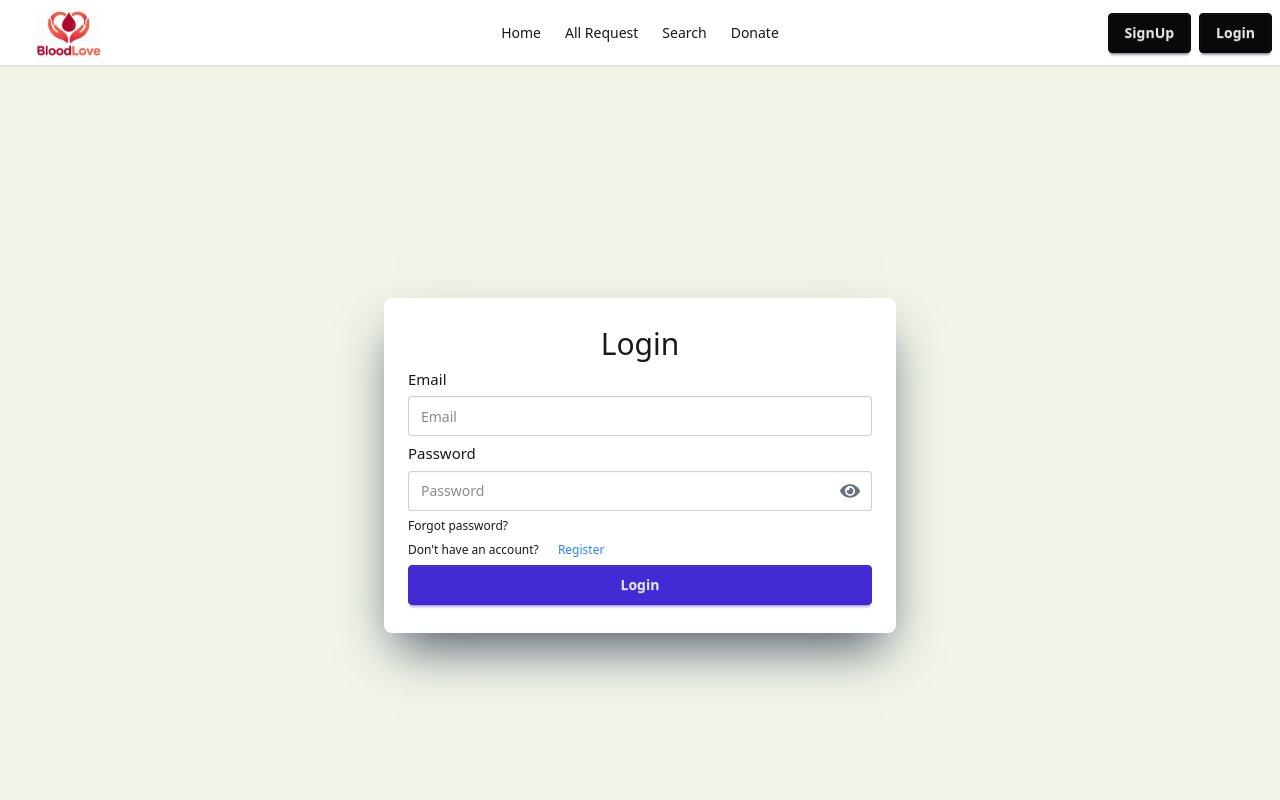
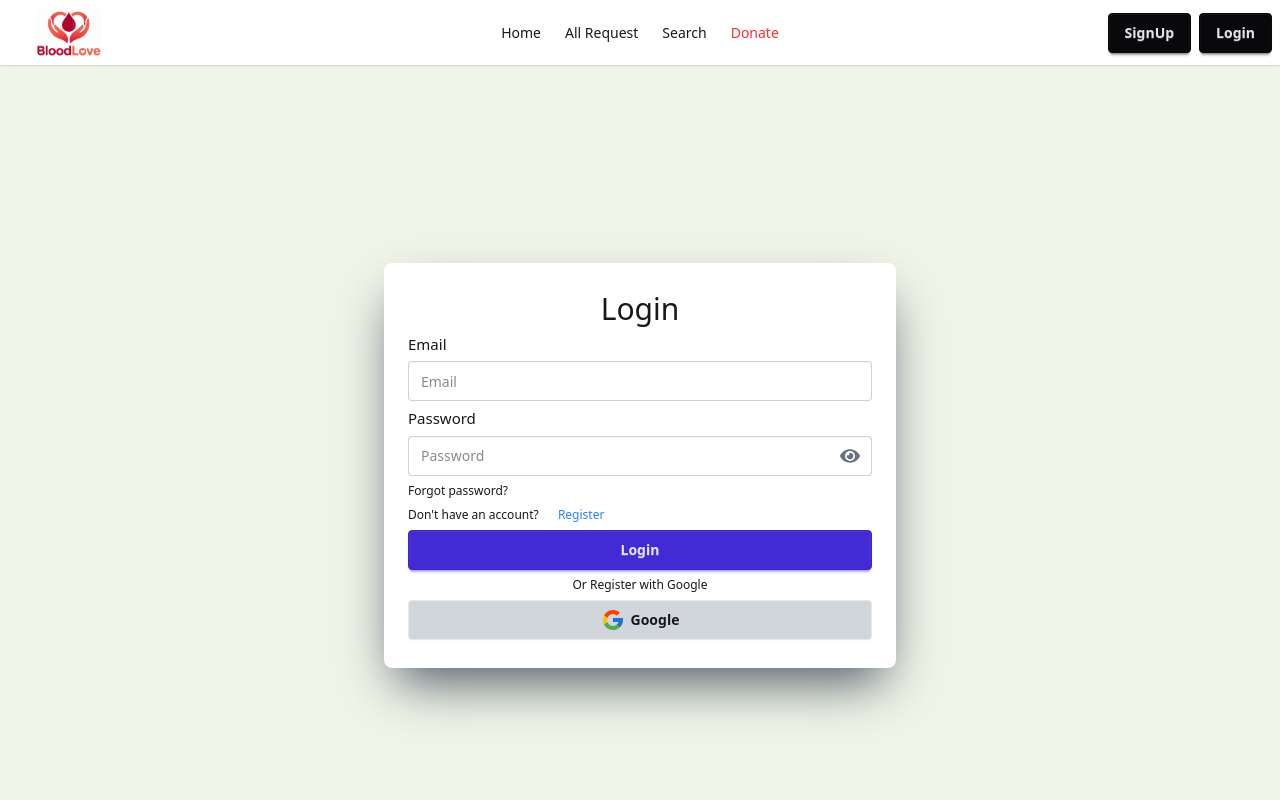
Before and after one commit to SubrotoChandaShuvo/BloodLove, a React (Vite) app: page /login in a window 1280 px wide. Shown: the top 800 px of the page. Built offline with nearby package versions, Linux system fonts and the light colour scheme; no server answers.

Commit message:
refactor: update titles, enhance logout functionality, and integrate Google signup

```diff
--- a/index.html
+++ b/index.html
@@ -4,7 +4,7 @@
     <meta charset="UTF-8" />
     <link rel="icon" type="image/svg+xml" href="/src/assets/Logo.png" />
     <meta name="viewport" content="width=device-width, initial-scale=1.0" />
-    <title>bloodlove</title>
+    <title>BloodLove</title>
   </head>
   <body class="bg-[#f1f5e8]">
     <div id="root"></div>
--- a/src/Components/Navbar.jsx
+++ b/src/Components/Navbar.jsx
@@ -1,5 +1,5 @@
 import React, { useContext } from "react";
-import { Link, NavLink } from "react-router";
+import { Link, NavLink, useNavigate } from "react-router";
 import { AuthContext } from "../Provider/AuthProvider";
 import { signOut } from "firebase/auth";
 import auth from "../firebase/firebase.config";
@@ -8,22 +8,23 @@ import Swal from "sweetalert2";
 
 const Navbar = () => {
   const { user } = useContext(AuthContext);
+  const navigate = useNavigate();
 
   const logout = () => {
     signOut(auth)
       .then(() => {
         Swal.fire({
-        icon: 'success',
-        title: 'Logged out!',
-        text: 'You have been successfully logged out.',
-        confirmButtonColor: '#3085d6',
-        confirmButtonText: 'OK'
+          icon: "success",
+          title: "Logged out!",
+          text: "You have been successfully logged out.",
+          confirmButtonColor: "#3085d6",
+          confirmButtonText: "OK",
         });
       })
       .catch((error) => {
         Swal.fire({
-        icon: 'error',
-        title: 'Oops...',
+          icon: "error",
+          title: "Oops...",
           text: `Something went wrong: ${error.message}`,
         });
       });
@@ -32,7 +33,6 @@ const logout = () => {
   return (
     <div>
       <div className="navbar bg-base-100 shadow-sm">
-
         {/* LEFT */}
         <div className="navbar-start">
           <div className="dropdown">
@@ -43,22 +43,34 @@ const logout = () => {
             {/* MOBILE MENU */}
             <ul className="menu menu-sm dropdown-content bg-base-100 rounded-box z-1 mt-3 w-52 p-2 shadow">
               <li>
-                <NavLink to="/" className={({ isActive }) => isActive ? "text-red-500" : ""}>
+                <NavLink
+                  to="/"
+                  className={({ isActive }) => (isActive ? "text-red-500" : "")}
+                >
                   Home
                 </NavLink>
               </li>
               <li>
-                <NavLink to="/all-request" className={({ isActive }) => isActive ? "text-red-500" : ""}>
+                <NavLink
+                  to="/all-request"
+                  className={({ isActive }) => (isActive ? "text-red-500" : "")}
+                >
                   All Request
                 </NavLink>
               </li>
               <li>
-                <NavLink to="/search" className={({ isActive }) => isActive ? "text-red-500" : ""}>
+                <NavLink
+                  to="/search"
+                  className={({ isActive }) => (isActive ? "text-red-500" : "")}
+                >
                   Search
                 </NavLink>
               </li>
               <li>
-                <NavLink to="/donate" className={({ isActive }) => isActive ? "text-red-500" : ""}>
+                <NavLink
+                  to="/donate"
+                  className={({ isActive }) => (isActive ? "text-red-500" : "")}
+                >
                   Donate
                 </NavLink>
               </li>
@@ -74,22 +86,34 @@ const logout = () => {
         <div className="navbar-center hidden lg:flex">
           <ul className="menu menu-horizontal px-1">
             <li>
-              <NavLink to="/" className={({ isActive }) => isActive ? "text-red-500" : ""}>
+              <NavLink
+                to="/"
+                className={({ isActive }) => (isActive ? "text-red-500" : "")}
+              >
                 Home
               </NavLink>
             </li>
             <li>
-              <NavLink to="/all-request" className={({ isActive }) => isActive ? "text-red-500" : ""}>
+              <NavLink
+                to="/all-request"
+                className={({ isActive }) => (isActive ? "text-red-500" : "")}
+              >
                 All Request
               </NavLink>
             </li>
             <li>
-              <NavLink to="/search" className={({ isActive }) => isActive ? "text-red-500" : ""}>
+              <NavLink
+                to="/search"
+                className={({ isActive }) => (isActive ? "text-red-500" : "")}
+              >
                 Search
               </NavLink>
             </li>
             <li>
-              <NavLink to="/donate" className={({ isActive }) => isActive ? "text-red-500" : ""}>
+              <NavLink
+                to={user ? "/donate" : "/login"}
+                className={({ isActive }) => (isActive ? "text-red-500" : "")}
+              >
                 Donate
               </NavLink>
             </li>
@@ -118,7 +142,6 @@ const logout = () => {
             </Link>
           )}
         </div>
-
       </div>
     </div>
   );
--- a/src/Pages/Details/Details.jsx
+++ b/src/Pages/Details/Details.jsx
@@ -9,6 +9,7 @@ const Details = () => {
   const axiosInstance = useAxios();
   const { user } = useContext(AuthContext);
   const [request, setRequest] = useState({});
+
 
   //   console.log(request);
 
--- a/src/Pages/Login.jsx
+++ b/src/Pages/Login.jsx
@@ -6,9 +6,10 @@ import { AuthContext } from "../Provider/AuthProvider";
 import { FcGoogle } from "react-icons/fc";
 import { FaEye, FaEyeSlash } from "react-icons/fa";
 import Swal from "sweetalert2";
+import axios from "axios";
 
 const Login = () => {
-  const { user, setUser, setLoading } = useContext(AuthContext);
+  const { user, setUser, setLoading, handleGoogleSignin, setIsFatching } = useContext(AuthContext);
   const location = useLocation();
   const navigate = useNavigate();
 
@@ -47,6 +48,51 @@ const Login = () => {
   const handleForget = () => {
     navigate(`/forget/${email}`);
   };
+
+
+  const googleSignup = () => {
+      handleGoogleSignin()
+        .then((result) => {
+          const user = result.user;
+          setUser(user);
+
+          // Prepare info for MongoDB
+          const formData = {
+            email: user.email,
+            name: user.displayName,
+            mainPhotoUrl: user.photoURL,
+            blood: "Unknown",
+            district: "Unknown",
+            upazila: "Unknown",
+          };
+
+          // Store user in our DB so they get 'active' status
+          axios.post("https://bloodlove.vercel.app/users", formData)
+            .then(() => {
+              if (setIsFatching) setIsFatching(true);
+              Swal.fire({
+                title: "Login Successful! 🎉",
+                icon: "success",
+                draggable: true,
+              });
+              const from = location.state?.from?.pathname || "/";
+              navigate(from, { replace: true });
+            })
+            .catch((err) => {
+               console.log(err);
+               const from = location.state?.from?.pathname || "/";
+               navigate(from, { replace: true });
+            });
+        })
+        .catch((error) => {
+          console.log(error);
+          Swal.fire({
+            icon: "error",
+            title: "Oops...",
+            text: "Signup Process failed❗ Please try again.",
+          });
+        });
+    };
 
   return (
     <div>
@@ -96,6 +142,15 @@ const Login = () => {
               <button className="btn btn-primary transform transition-transform duration-300 hover:scale-102">
                 Login
               </button>
+
+              {/* For Google Login */}
+              <p className="text-center">Or Register with Google</p>
+              <button
+                onClick={googleSignup}
+                className="btn bg-gray-300 transform transition-transform duration-300 hover:scale-102"
+              >
+                <FcGoogle className="text-2xl" /> Google
+              </button>
             </form>
           </div>
         </div>
--- a/src/Pages/Register.jsx
+++ b/src/Pages/Register.jsx
@@ -14,7 +14,8 @@ const Register = () => {
     setUser,
     loading,
     setLoading,
-    // handleGoogleSignin,
+    setIsFatching,
+    handleGoogleSignin,
   } = useContext(AuthContext);
   const navigate = useNavigate();
 
@@ -128,6 +129,7 @@ const Register = () => {
                 .post("https://bloodlove.vercel.app/users", formData)
                 .then((res) => {
                   console.log(res.data);
+                  setIsFatching(true);
                 })
                 .catch((err) => {
                   console.log(err);
@@ -150,28 +152,47 @@ const Register = () => {
     }
   };
 
-  // const googleSignup = () => {
-  //   handleGoogleSignin()
-  //     .then((result) => {
-  //       const user = result.user;
-  //       setUser(user);
-  //       Swal.fire({
-  //         title: "Registration Successful! 🎉",
-  //         icon: "success",
-  //         draggable: true,
-  //       });
-  //       // toast.success("Signup Successful! 🎉");
-  //       navigate("/");
-  //     })
-  //     .catch((error) => {
-  //       console.log(error);
-  //        Swal.fire({
-  //       icon: "error",
-  //       title: "Oops...",
-  //       text: "Signup Process failed❗ Please try again.",
-  //     });
-  //     });
-  // };
+  const googleSignup = () => {
+    handleGoogleSignin()
+      .then((result) => {
+        const user = result.user;
+        setUser(user);
+
+        // Prepare info for MongoDB
+        const formData = {
+          email: user.email,
+          name: user.displayName,
+          mainPhotoUrl: user.photoURL,
+          blood: "Unknown", // Google doesn't provide blood type
+          district: "Unknown",
+          upazila: "Unknown",
+        };
+
+        // Store user in our DB so they get 'active' status
+        axios.post("https://bloodlove.vercel.app/users", formData)
+          .then(() => {
+            setIsFatching(true);
+            Swal.fire({
+              title: "Registration Successful! 🎉",
+              icon: "success",
+              draggable: true,
+            });
+            navigate("/");
+          })
+          .catch((err) => {
+             console.log(err);
+             navigate("/"); // still navigate if user already exists
+          });
+      })
+      .catch((error) => {
+        console.log(error);
+        Swal.fire({
+          icon: "error",
+          title: "Oops...",
+          text: "Signup Process failed❗ Please try again.",
+        });
+      });
+  };
 
   return (
     <div>
@@ -314,13 +335,13 @@ const Register = () => {
               >
                 Register
               </button>
-              {/* <p className="text-center">Or Register with Google</p>
+              <p className="text-center">Or Register with Google</p>
               <button
                 onClick={googleSignup}
                 className="btn bg-gray-300 transform transition-transform duration-300 hover:scale-102"
               >
                 <FcGoogle className="text-2xl" /> Google
-              </button> */}
+              </button>
             </form>
           </div>
         </div>
--- a/src/Provider/AuthProvider.jsx
+++ b/src/Provider/AuthProvider.jsx
@@ -19,6 +19,7 @@ const AuthProvider = ({ children }) => {
   const [user, setUser] = useState(null);
   const [role, setRole] = useState("");
   const [userStatus, setUserStatus] = useState(null);
+  const [isFatching, setIsFatching] = useState(false);
 
   const registerWithEmailPassword = (email, pass) => {
     // console.log(email, pass);
@@ -84,7 +85,7 @@ const AuthProvider = ({ children }) => {
 
     // Cleanup to prevent cascading renders
     return () => controller.abort();
-  }, [user]);
+  }, [user, isFatching]);
 
   // console.log(role);
 
@@ -98,6 +99,7 @@ const AuthProvider = ({ children }) => {
     role,
     roleLoading,
     userStatus,
+    setIsFatching,
   };
 
   // return <AuthContext value={authData}>{children}</AuthContext>;
--- a/src/Routes/PrivateRoute.jsx
+++ b/src/Routes/PrivateRoute.jsx
@@ -5,6 +5,8 @@ import { Navigate, useLocation } from "react-router";
 const PrivateRoute = ({ children }) => {
   const { user, loading, roleLoading, userStatus } = useContext(AuthContext);
   const location = useLocation();
+
+  console.log(user);
 
   // console.log(userStatus);
   // console.log(loading);
--- a/src/hooks/useAxios.jsx
+++ b/src/hooks/useAxios.jsx
@@ -2,6 +2,7 @@ import axios from "axios";
 
 const axiosInstance = axios.create({
   baseURL: "https://bloodlove.vercel.app",
+  // baseURL: "http://localhost:5000",
 });
 
 const useAxios = () => {
--- a/src/hooks/useAxiosSecure.jsx
+++ b/src/hooks/useAxiosSecure.jsx
@@ -4,6 +4,7 @@ import { AuthContext } from "../Provider/AuthProvider";
 
 const axiosSecure = axios.create({
   baseURL: "https://bloodlove.vercel.app",
+  // baseURL: "http://localhost:5000",
 });
 
 const useAxiosSecure = () => {
```
Also changed, not shown: src/Components/Aside/Aside.jsx (+11 -3 lines), src/Pages/Dashboard/MainDashboard/MainDashboard.jsx (+19 -10 lines), src/Routes/Routes.jsx (+5 -7 lines). Lines whose indentation alone changed are shown as unchanged.
